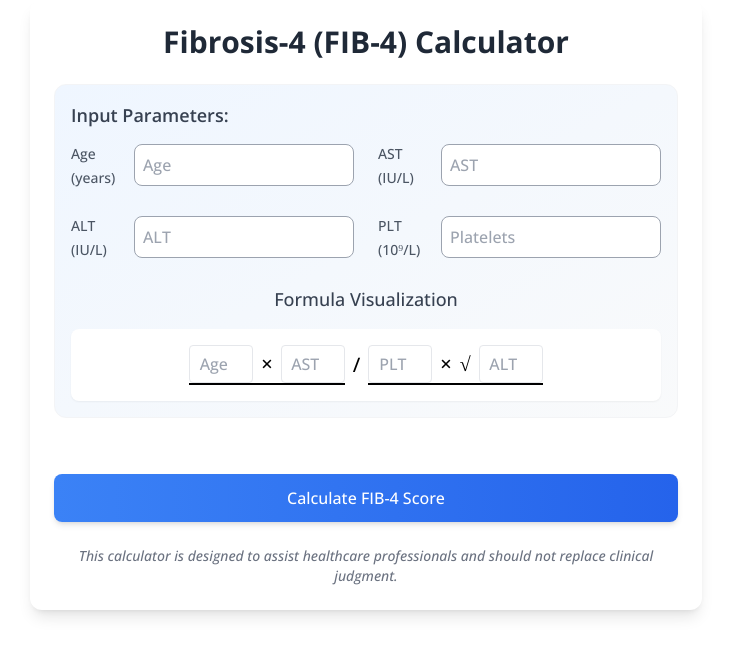
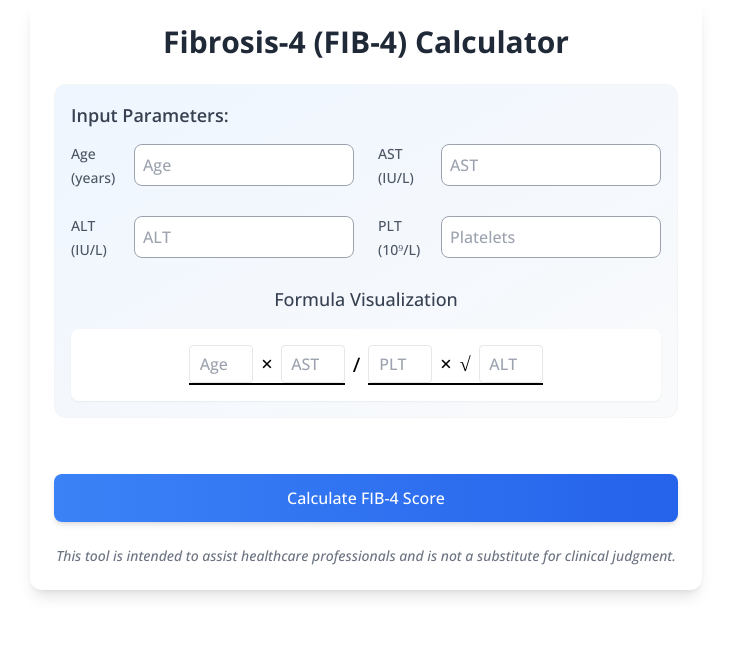
Before and after one commit to rajjakShaikh/FIB-4-calc_by_rajjak, a Next.js app: page / in a window 1280 px wide. Shown: the top 656 px of the page, without its empty margins (274-1005 px from the left). Built offline with nearby package versions, Linux system fonts and the light colour scheme.

Commit message:
fix disclaimer message

```diff
--- a/src/app/page.js
+++ b/src/app/page.js
@@ -252,8 +252,8 @@ const FibCalculator = () => {
       )}
 
       <p className="mt-6 text-sm text-gray-500 text-center italic">
-        This calculator is designed to assist healthcare professionals and
-        should not replace clinical judgment.
+        This tool is intended to assist healthcare professionals and is not a
+        substitute for clinical judgment.
       </p>
     </div>
   );
```
